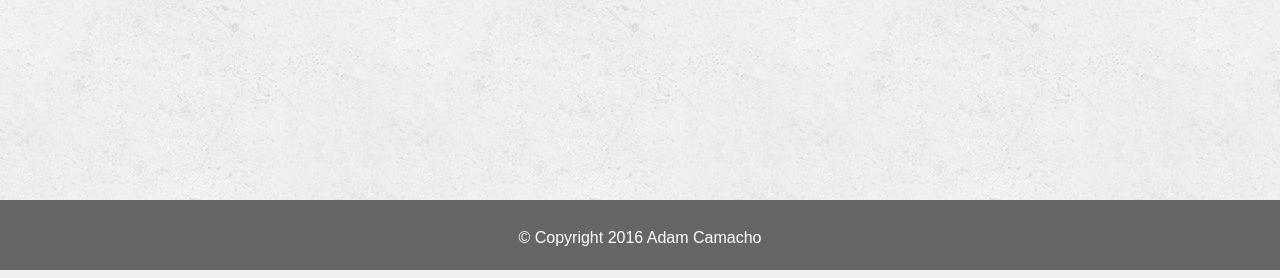
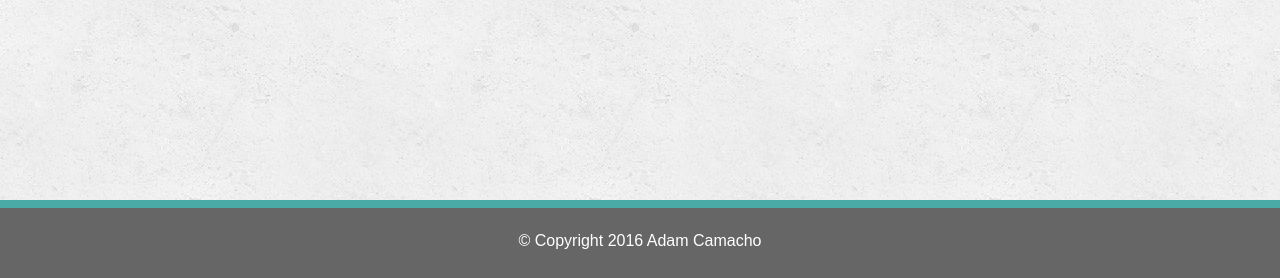
Before and after one commit to LucianaRoberts/Basic-Portfolio, a PHP site: page / in a window 1280 px wide. Shown: the part 530-808 px from the top of the page. Run offline with PHP 8.4, Linux system fonts and the light colour scheme.

Commit message:
updated footer with CSS

```diff
--- a/assets/css/style.css
+++ b/assets/css/style.css
@@ -149,7 +149,7 @@ footer {
 	font-family: 'Arial', 'Helvetica Neue', Helvetica, sans-serif;
 	color: white;
 	text-align: center;
-	padding-top: 30px;
+	padding-top: 25px;
 }
 
 /* End Footer */
@@ -170,7 +170,8 @@ html, body {height: 100%;}
     margin-top: -70px; /* negative value of footer height */
     height: 70px;
     min-width: 960px;
-    clear:both;
+    clear: both;
+    border-top: 8px solid #4aaaa5;
 }
 
 
```
